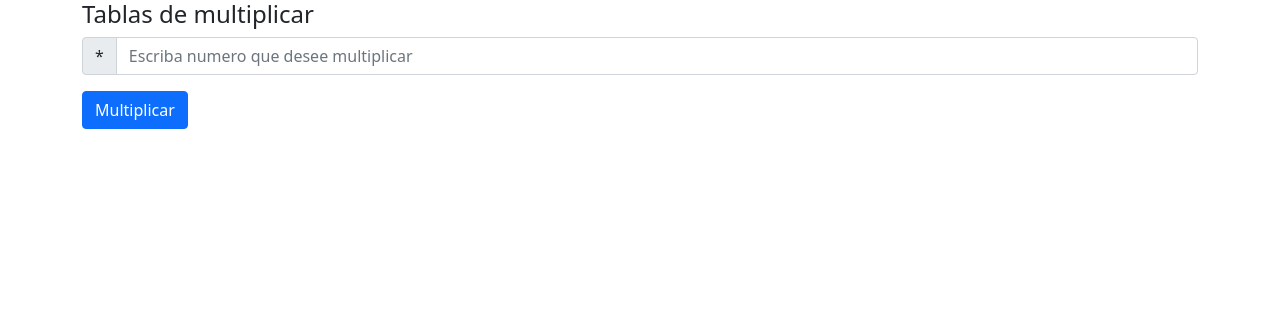
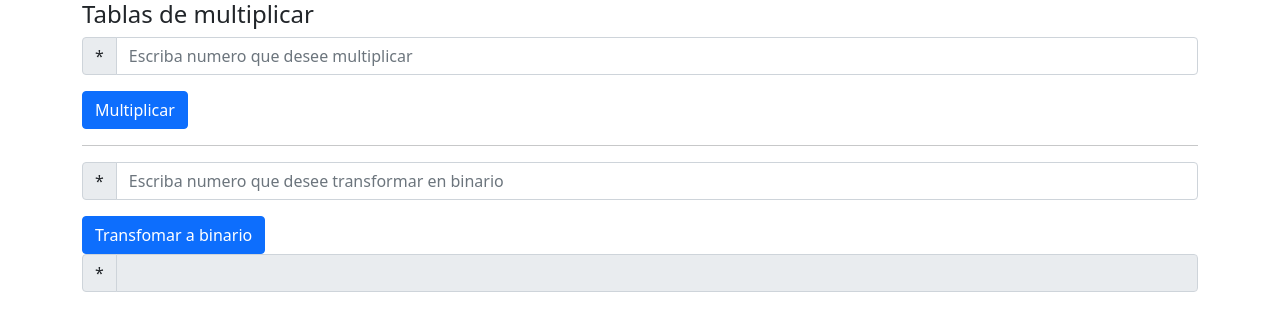
Before and after one commit to AlejandroViveros/conceptos-JS, a plain HTML site: page index.html in a window 1280 px wide. Drawn offline with nearby package versions, Linux system fonts and the light colour scheme.

Commit message:
practicando ciclo while

```diff
--- a/app.js
+++ b/app.js
@@ -11,3 +11,19 @@ function multiply() {
     content += `</table>`
     document.getElementById("response").innerHTML = content;
 }
+
+function binary() {
+    let number = document.getElementById("txtNumber2").value;
+    let q = "";
+    do {
+        if (number % 2 == 0) {
+            q += "0";
+        } else {
+            q += "1";
+        }
+        number = parseInt(number/2);
+
+    } while (number!=0);
+    document.getElementById("txtResponse").value = q;
+
+}
--- a/index.html
+++ b/index.html
@@ -21,7 +21,19 @@
                 aria-describedby="basic-addon1">
         </div>
         <button class="btn btn-primary" id="btnMultiplicar" onclick="multiply()" type="submit">Multiplicar</button>
-    <div id="response"> </div>
+        <div id="response"> </div>
+        <hr>
+        <div class="input-group mb-3">
+            <span class="input-group-text" id="basic-addon1">*</span>
+            <input type="text" id="txtNumber2" class="form-control" placeholder="Escriba numero que desee transformar en binario"
+                aria-describedby="basic-addon1">
+        </div>
+
+        <button class="btn btn-primary" id="btnBinary" onclick="binary()" type="submit">Transfomar a binario</button>
+        <div class="input-group mb-3">
+            <span class="input-group-text" id="basic-addon1">*</span>
+            <input disabled type="text" id="txtResponse" class="form-control" aria-describedby="basic-addon1">
+        </div>
     </div>
     <script src="https://cdn.jsdelivr.net/npm/bootstrap@5.1.0/dist/js/bootstrap.bundle.min.js"
         integrity="sha384-U1DAWAznBHeqEIlVSCgzq+c9gqGAJn5c/t99JyeKa9xxaYpSvHU5awsuZVVFIhvj" crossorigin="anonymous">
```
